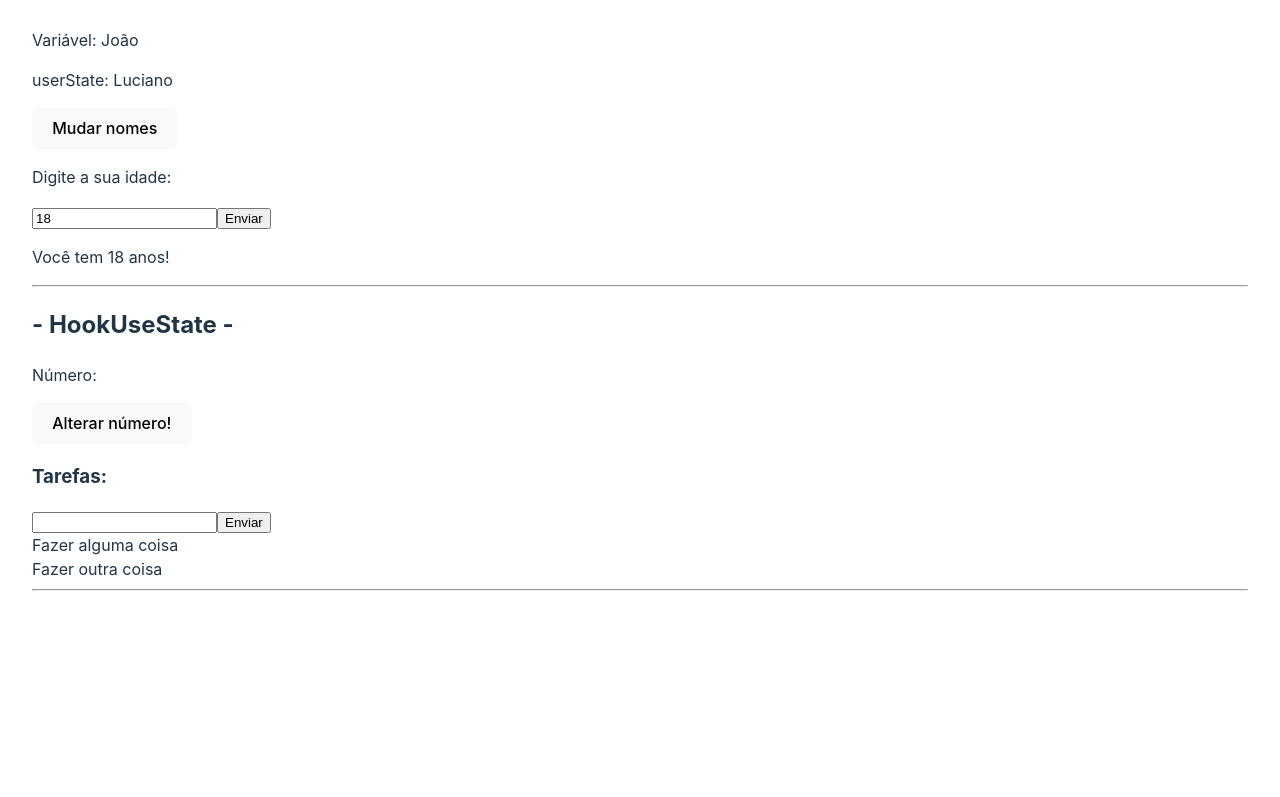
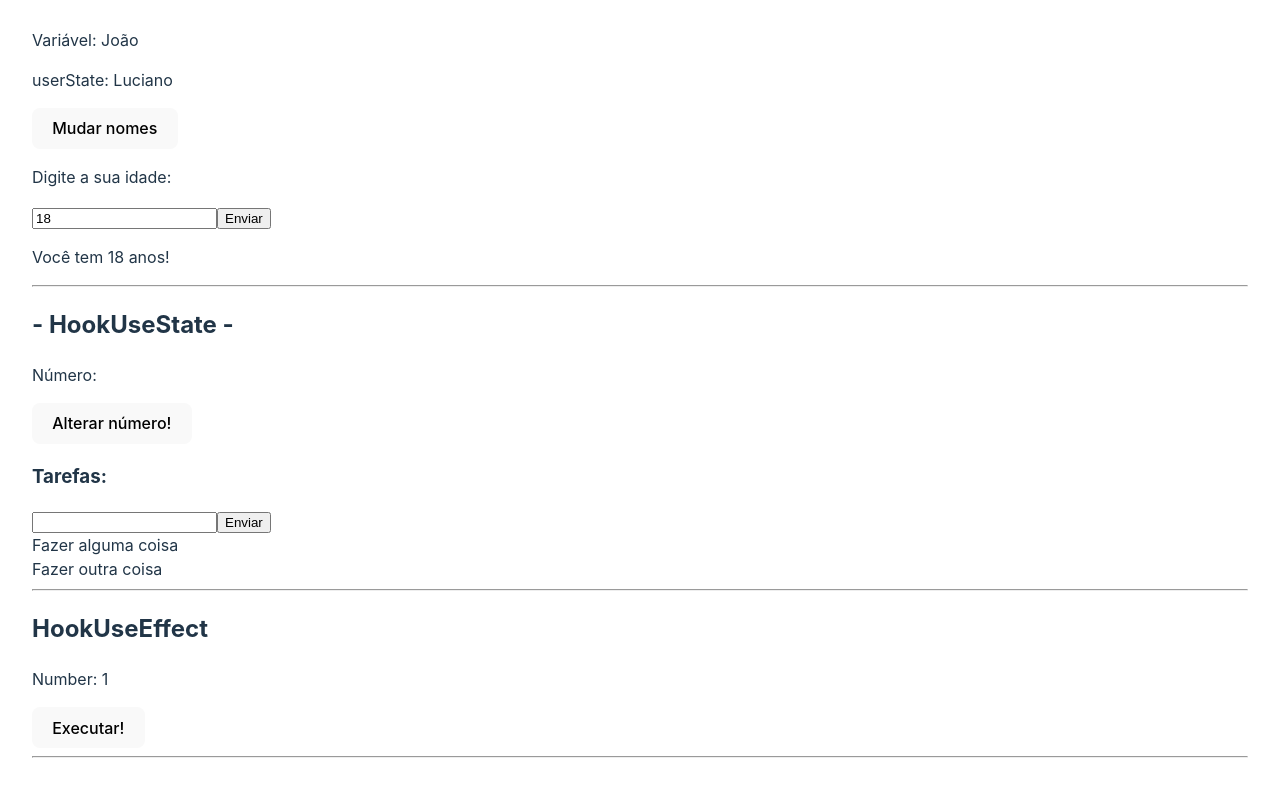
Before and after one commit to lucianobrsts/cursoreactudemy, a React (Vite) app in the folder 11_REACT_HOOKS/reacthooks/: page / in a window 1280 px wide. Shown: the part 241-1038 px from the top of the page. Before the commit the page ends 872 px from the top, so only its background shows below. Built offline with nearby package versions, Linux system fonts and the light colour scheme.

Commit message:
UseEffect

```diff
--- /dev/null
+++ b/11_REACT_HOOKS/reacthooks/src/components/HookUseEffect.jsx
@@ -0,0 +1,24 @@
+import { useEffect, useState } from "react";
+
+export const HookUseEffect = () => {
+  // 1- useEffect, sem dependências
+  useEffect(() => {
+    console.log("Estou sendo executado");
+  });
+
+  const [number, setNumber] = useState(1);
+
+  const changeSomething = () => {
+    setNumber(number + 1);
+  };
+
+  return (
+    <div>
+      <h2>HookUseEffect</h2>
+      <p>Number: {number}</p>
+      <button onClick={changeSomething}>Executar!</button>
+
+      <hr />
+    </div>
+  );
+};
--- a/11_REACT_HOOKS/reacthooks/src/pages/Home/Home.jsx
+++ b/11_REACT_HOOKS/reacthooks/src/pages/Home/Home.jsx
@@ -3,12 +3,14 @@ import React from 'react'
 
 import HookUseState from "../../components/HookUseState"
 import HookUseReducer from "../../components/HookUseReducer"
+import { HookUseEffect } from "../../components/HookUseEffect"
 
 const Home = () => {
   return (
     <div className={styles.container}>
       <HookUseState />
       <HookUseReducer />
+      <HookUseEffect />
     </div>
   )
 }
```
